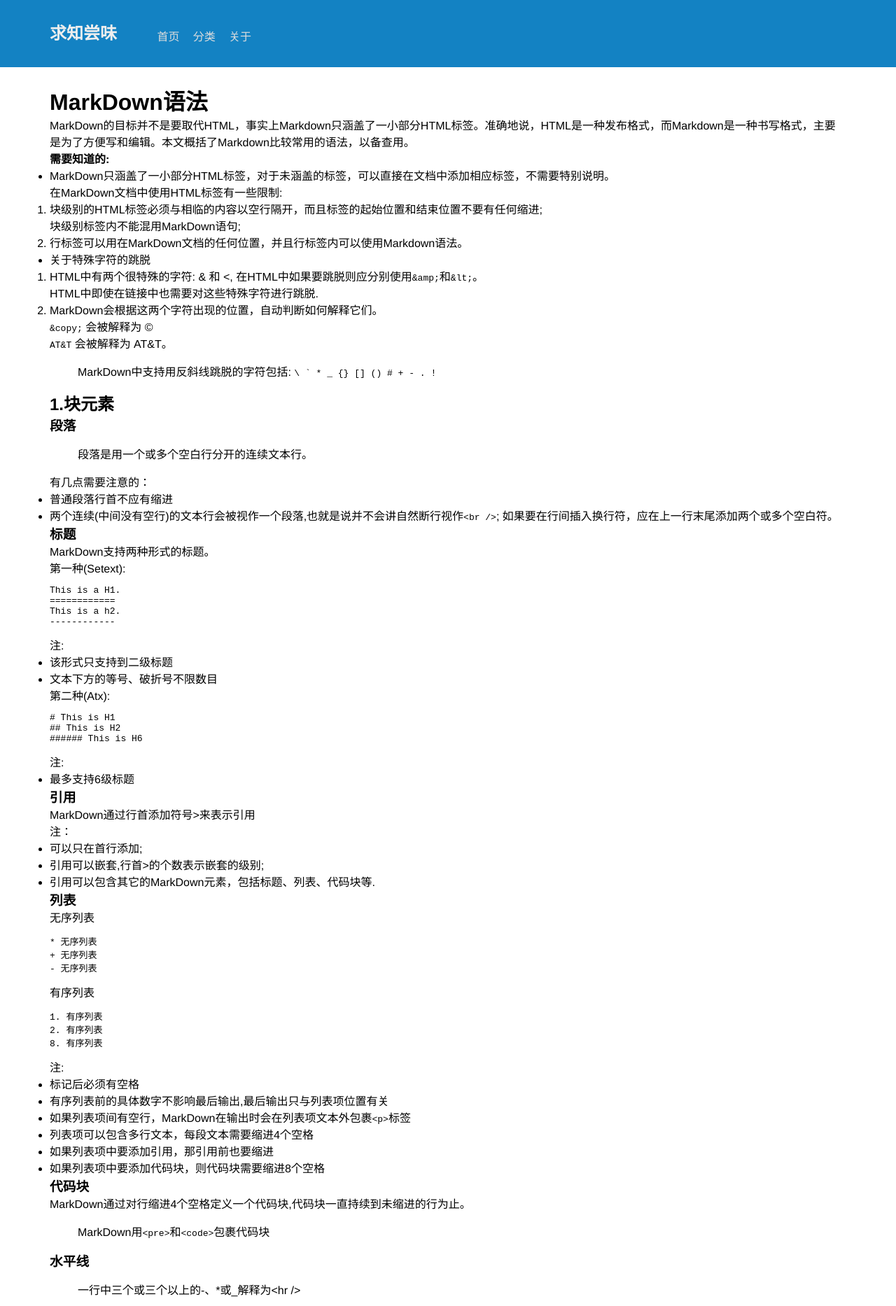
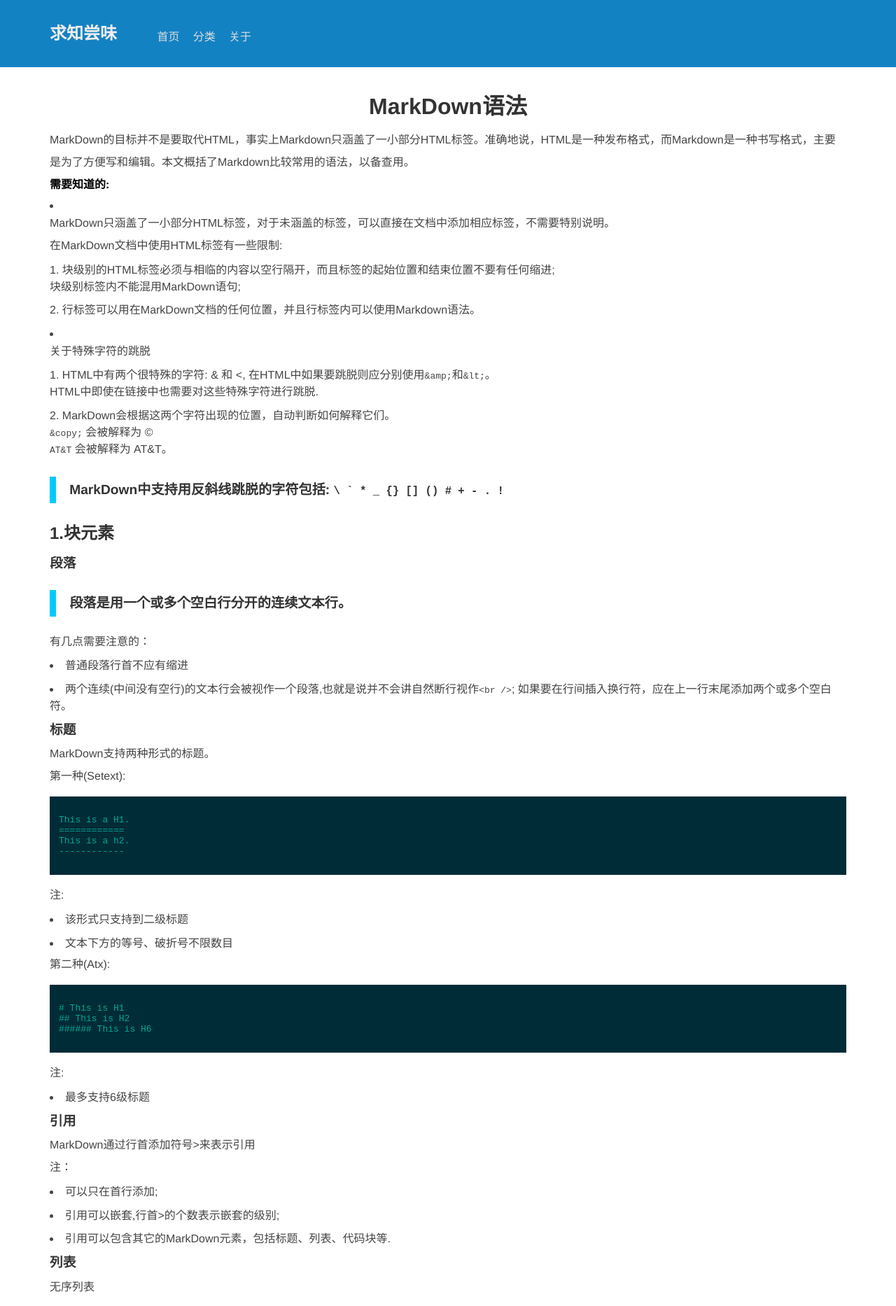
Before and after one commit to CodeEremite/codeeremite.github.io, a Jekyll site: the page built from _posts/2016-02-19-Markdown-syntax.md, in a window 1280 px wide. Shown: the top 1866 px of the page at 70% size. Built offline with Jekyll 4.4.1, drawn with Linux system fonts in a browser that asks for light colours.

Commit message:
设置了博文页面的样式

```diff
--- a/css/base.css
+++ b/css/base.css
@@ -130,10 +130,67 @@ nav,footer {
     }
 }
 
+main pre {
+    padding:2em 1em;
+    background-color: rgb(0,44,55);
+    color: lime;
+    color: rgb(0,167,150);
+    /*color: rgb(186,134,33);*/
+    overflow-x:auto;
+    margin-left: 0;
+    margin-right: 0;
+}
+
+@media screen and (max-width: 48em) {
+    main pre{margin-left: -1.231em; margin-right: -1.231em; }
+}
+
+main p {
+    line-height: 2;
+    color: #444;
+}
+
+main ul,
+main ol { list-style-position: inside; color: #444;}
+
+main li { padding-top:0.3em; padding-bottom: 0.3em; }
+
+main blockquote {
+    margin:1em 0;
+    padding-left:1em;
+    border-left: 0.5em solid rgb(0,202,253);
+    font-size: 1.2em;
+}
+
+blockquote p {
+    color: #333;
+    font-weight: 900;
+}
+
+strong { color: black; font-weight:800;}
+
+main h1,
+main h2,
+main h3 {
+    color: #333;
+    line-height: 2;
+}
+
+main h1 { text-align: center;}
+main a:link,
+main a:visited{
+    color: #333;
+}
+
+main a:focus,
+main a:hover,
+main a:active {
+    color: rgb(0,202,253);
+}
+
 .preview h2 {
     font-size: 1.5em;
     margin-top: 1em;
-
 }
 
 .preview a:link,
```
Also changed, not shown: categories.md (+2 -1 lines).
